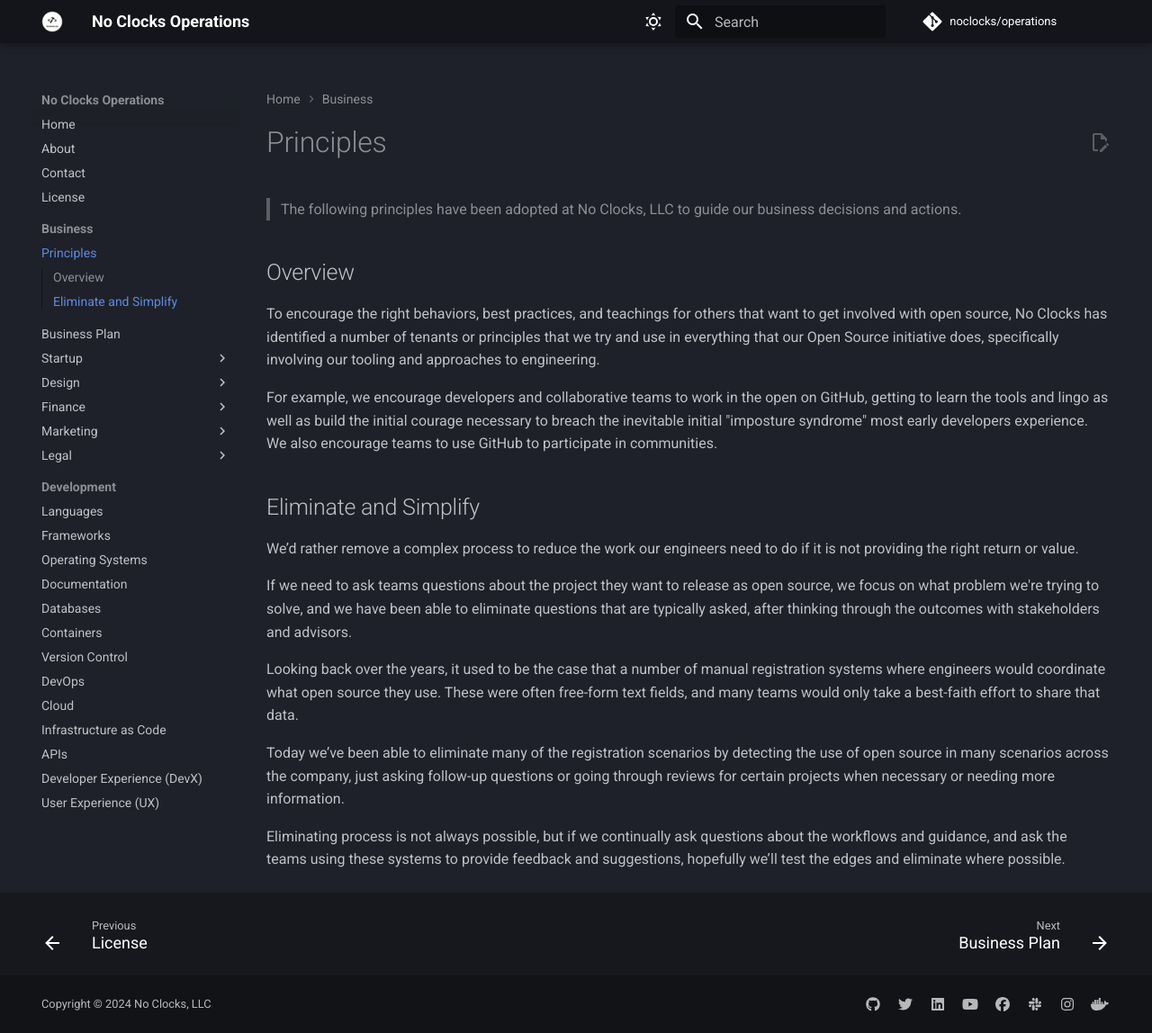
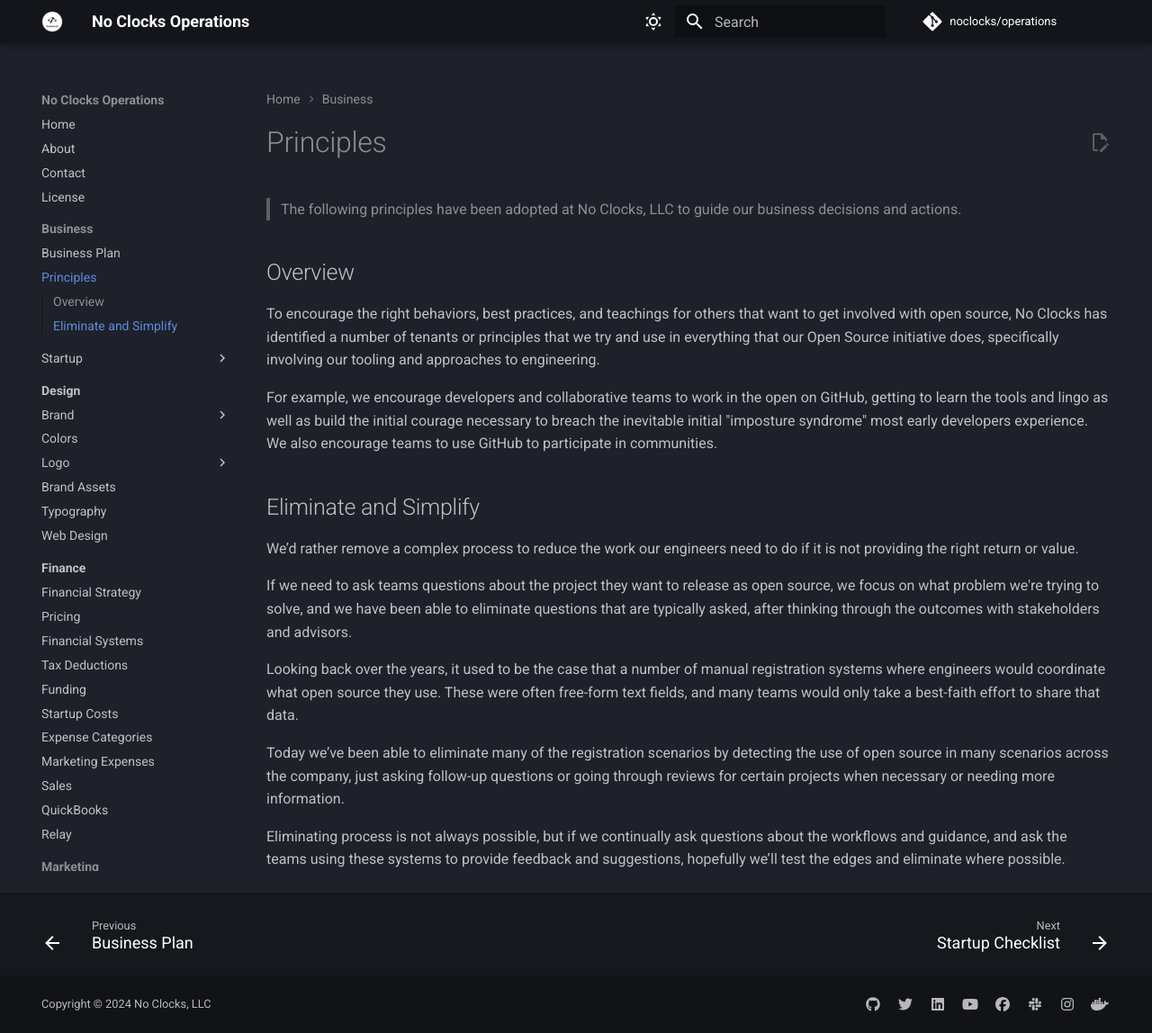
Before and after one commit to noclocks/operations, an MkDocs documentation site: the page built from docs/business/principles.md, in a window 1280 px wide and 1148 px high. Shown: the whole window at 90% size. Built offline with MkDocs 1.6.1 and Material for MkDocs 9.7.7, drawn with Linux system fonts in a browser that asks for light colours; comment, search, counter and statistics services are not loaded; some of the changed lines change nothing that is shown.

Commit message:
Update mkdocs.yml

```diff
--- a/mkdocs.yml
+++ b/mkdocs.yml
@@ -89,26 +89,45 @@
   - Contact: contact.md
   - License: license.md
   - Business:
+    - 'Business Plan': business/business-plan.md
     - Principles: business/principles.md
-    - 'Business Plan': business/business-plan.md
     - Startup:
-      - 'Startup Checklist': business/startup/startup-checklist.md
-      - 'Startup One-Pager': business/startup/startup-one-pager.md
-      - 'Startup Notes': business/startup/startup-notes.md
-    - Design:
-      - 'Brand Kit': business/design/brand-kit.md
-      - Logo: business/design/logo-config.md
-    - Finance:
-      - 'Financial Strategy': business/finance/financial-strategy-guide.md
-      - 'Pricing': business/finance/pricing.md
-      - Funding: business/finance/funding.md
-      - 'Startup Costs': business/finance/startup-costs.md
-      - 'Expense Categories': business/finance/business-expense-categories.md
-      - 'Marketing Expenses': business/finance/marketing-expenses.md
-    - Marketing:
-      - business/marketing/index.md
-    - Legal:
-      - business/legal/index.md
+      - 'Startup Checklist': startup/startup-checklist.md
+      - 'Startup One-Pager': startup/startup-one-pager.md
+      - 'Startup Notes': startup/startup-notes.md
+  - Design:
+    - design/index.md
+    - Brand:
+      - design/brand.md
+      - 'Brand Kit': design/brand-kit.md
+      - 'Brand Book': design/brandbook.md
+    - Colors: brand/colors.md
+    - Logo:
+      - design/logo.md
+      - 'Logo Configuration': design/logo-config.md
+    - 'Brand Assets': design/static-assets.md
+    - Typography: design/typography.md
+    - 'Web Design': design/webdesign.md
+  - Finance:
+    - finance/index.md
+    - 'Financial Strategy': finance/financial-strategy-guide.md
+    - 'Pricing': finance/pricing.md
+    - 'Financial Systems': finance/systems.md
+    - 'Tax Deductions': finance/tax-deductions.md
+    - Funding: finance/funding.md
+    - 'Startup Costs': finance/startup-costs.md
+    - 'Expense Categories': finance/business-expense-categories.md
+    - 'Marketing Expenses': finance/marketing-expenses.md
+    - 'Sales': finance/sales.md
+    - QuickBooks: finance/quickbooks.md
+    - Relay: finance/relay.md
+  - Marketing:
+    - CRM: marketing/crm.md
+    - 'Email Marketing': marketing/email-services.md
+    - 'Google Adwards': marketing/google-ads.md
+    - 'Social Media': marketing/social.md
+  - Legal:
+    - legal/index.md
   - Development:
     - Languages: dev/languages.md
     - Frameworks: dev/frameworks.md
@@ -123,3 +142,8 @@
     - APIs: dev/apis.md
     - 'Developer Experience (DevX)': dev/devx.md
     - 'User Experience (UX)': dev/ux.md
+  - Operations:
+    - ops/index.md
+    - ops/analytics.md
+    - ops/roles-and-responsibilities.md
+    - ops/skills-inventory.md
```
